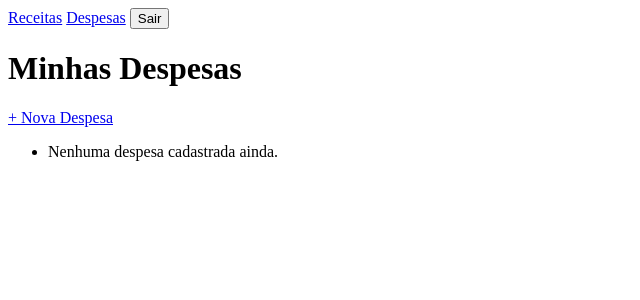
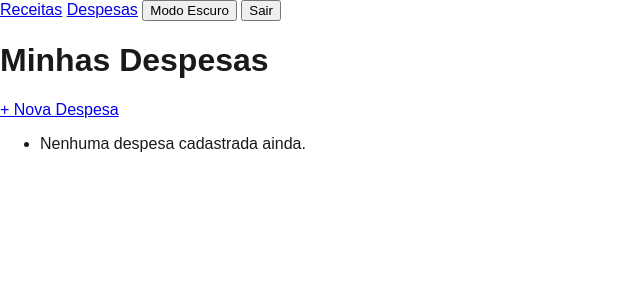
Before and after one commit to ReneBerredo/Controle-Financeiro, a Django app: page /financas/despesas/ in a window 1280 px wide. Shown: the top 300 px of the page, without its empty margins (0-640 px from the left). Run offline with Django 5.2, Linux system fonts and the light colour scheme; the visitor is signed in with stand-in values (Sample User, id 1); data that the repository does not hold is empty.

Commit message:
Adicionado o sistema de tema/escuro com localStorage

```diff
--- a/config/settings.py
+++ b/config/settings.py
@@ -116,7 +116,7 @@ USE_TZ = True
 # https://docs.djangoproject.com/en/6.0/howto/static-files/
 
 STATIC_URL = 'static/'
-SATATICFILES_DIRS = [BASE_DIR / 'static']
+STATICFILES_DIRS = [BASE_DIR / 'static']
 
 LOGIN_URL = 'login'
 LOGIN_REDIRECT_URL = 'lista_receitas'
--- a/static/css/style.css
+++ b/static/css/style.css
@@ -0,0 +1,24 @@
+:root {
+    --cor-fundo: #ffffff;
+    --cor-texto: #1a1a1a;
+    --cor-primaria: #2563eb;
+    --cor-card: #f3f4f6;
+    --cor-borda: #d1d5db;
+}
+
+[data-tema="escuro"] {
+    --cor-fundo: #121212;
+    --cor-texto: #e5e5e5;
+    --cor-primaria: #60a5fa;
+    --cor-card: #1e1e1e;
+    --cor-borda: #333333;
+}
+
+body {
+    background-color: var(--cor-fundo);
+    color: var(--cor-texto);
+    font-family: Arial, Helvetica, sans-serif;
+    margin: 0;
+    padding: 0;
+    transition: backgroud-color 0.2s, color 0.2s;
+}
--- a/templates/base.html
+++ b/templates/base.html
@@ -1,7 +1,7 @@
 {% load static %}
 
 <!DOCTYPE html>
-<html lang="pt-br">
+<html lang="pt-br" data-tema="claro">
 <head>
     <meta charset="UTF-8">
     <meta name="viewport" content="width=device-width, initial-scale=1.0">
@@ -12,6 +12,7 @@
     <nav>
         <a href="{% url 'lista_receitas' %}">Receitas</a>
         <a href="{% url 'lista_despesas' %}">Despesas</a>
+        <button id="botao-tema" type="button">Modo Escuro</button>
         <form method="post" action="{% url 'logout' %}" style="display: inline;">
             {% csrf_token %}
             <button type="submit">Sair</button>
@@ -22,5 +23,23 @@
         {% block conteudo %}
         {% endblock %}
     </main>
+
+    <script>
+    const botaoTema = document.getElementById('botao-tema');
+    const htmlElemento = document.documentElement;
+
+    const TemaSalvo = localStorage.getItem('tema');
+    if (TemaSalvo) {
+        htmlElemento.setAttribute('data-tema', TemaSalvo);
+    }
+
+    botaoTema.addEventListener('click', function () {
+        const temaAtual = htmlElemento.getAttribute('data-tema');
+        const novoTema = temaAtual ==='escuro' ? 'claro' : 'escuro';
+
+        htmlElemento.setAttribute('data-tema', novoTema);
+        localStorage.setItem('tema', novoTema);
+    })
+    </script>
 </body>
 </html>
```
